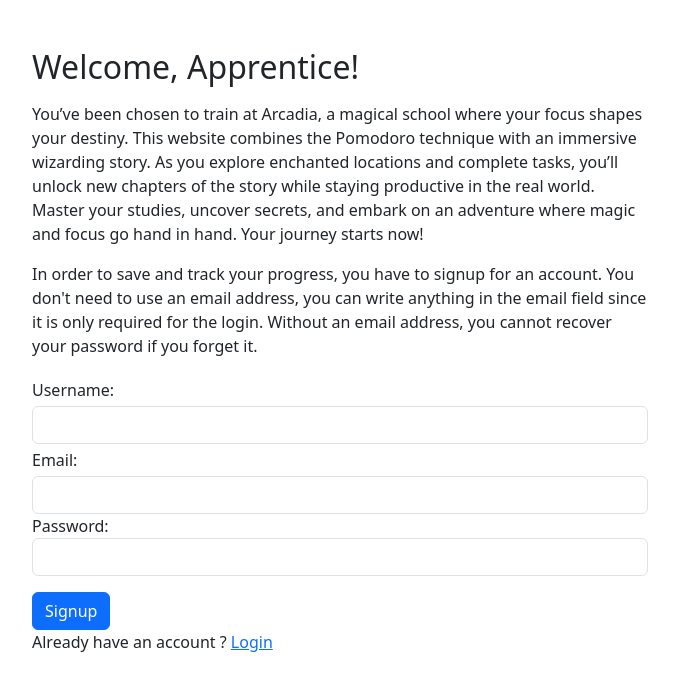
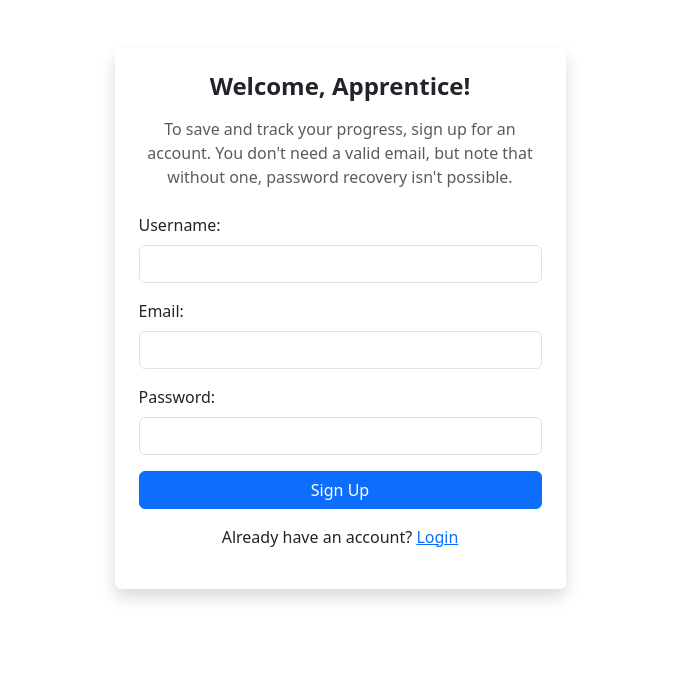
Before and after one commit to TimoH447/master-o-meter, a Django app: page /pomo/signup/ in a window 1280 px wide. Shown: the part 56-747 px from the top of the page, without its empty margins (300-979 px from the left). Run offline with Django 5.2, Linux system fonts and the light colour scheme.

Commit message:
signup page restyle

```diff
--- a/webapp/pomo/templates/pomo/signup.html
+++ b/webapp/pomo/templates/pomo/signup.html
@@ -14,46 +14,54 @@
 
     {% include 'pomo/includes/navbar.html' %}
 
-    <div class="bg-body-danger m-3">
+    <div class="container my-5">
+        <!-- Flash Messages -->
           {% for message in messages %}
-      <h3>{{message}}</h3>
+        <div class="bg-danger text-white rounded p-3 mb-4">
+          <h4 class="mb-0">{{ message }}</h4>
+        </div>
           {% endfor %}
-    </div>
-    <div class="container mt-5 mx-auto w-50">
-        <h1 class="h2 mb-3">Welcome, Apprentice!</h1>
-<p>
-  You’ve been chosen to train at Arcadia, a magical school where your focus shapes your destiny.
-  This website combines the Pomodoro technique with an immersive wizarding story.
-  As you explore enchanted locations and complete tasks, you’ll unlock new chapters of the story while staying productive in the real world.
-  Master your studies, uncover secrets, and embark on an adventure where magic and focus go hand in hand. Your journey starts now!
+
+        <!-- Signup Section -->
+        <div class="row justify-content-center">
+            <div class="col-md-6 col-lg-5">
+                <div class="card shadow border-0">
+                    <div class="card-body p-4">
+                        <h1 class="h4 fw-bold text-center mb-3">Welcome, Apprentice!</h1>
+                        <p class="text-muted text-center">
+                            To save and track your progress, sign up for an account.
+                            You don't need a valid email, but note that without one, password recovery isn't possible.
                         </p>
-<p>
-  In order to save and track your progress, you have to signup for an account.
-  You don't need to use an email address, you can write anything
-  in the email field since it is only required for the login.
-  Without an email address, you cannot recover your password if you forget it.
-</p>
-        <form action="{% url 'signup' %}" method="POST">
+                        <form action="{% url 'signup' %}" method="POST" class="mt-4">
                           {% csrf_token %}
-          <div class="form-group lh-lg">
-              <label for="username">Username:</label>
+                          <div class="mb-3">
+                              <label for="username" class="form-label">Username:</label>
                               <input type="text" id="username" name="username" class="form-control" required>
                           </div>
-            <div class="form-group lh-lg">
-                <label for="email">Email:</label>
+                          <div class="mb-3">
+                              <label for="email" class="form-label">Email:</label>
                               <input type="text" id="email" name="email" class="form-control" required>
                           </div>
-            <div class="form-group">
-                <label for="password">Password:</label>
+                          <div class="mb-3">
+                              <label for="password" class="form-label">Password:</label>
                               <input type="password" id="password" name="password" class="form-control" required>
                           </div>
-            <input type="submit" value="Signup" class="btn btn-primary mt-3 text-center">
-          <p>Already have an account ? <a href="{% url 'login' %}">Login</a></p>
+                          <div class="d-grid">
+                              <button type="submit" class="btn btn-primary">Sign Up</button>
+                          </div>
                         </form>
+                        <p class="text-center mt-3">
+                          Already have an account? <a href="{% url 'login' %}" class="text-primary">Login</a>
+                        </p>
                     </div>
+                </div>
+            </div>
+        </div>
+    </div>
+
     <script src="https://cdn.jsdelivr.net/npm/bootstrap@5.3.2/dist/js/bootstrap.bundle.min.js"
             integrity="sha384-C6RzsynM9kWDrMNeT87bh95OGNyZPhcTNXj1NW7RuBCsyN/o0jlpcV8Qyq46cDfL"
             crossorigin="anonymous"></script>
+</body>
 
-  </body>
 </html>
```
Also changed, not shown: webapp/db.sqlite3. Lines whose indentation alone changed are shown as unchanged.
